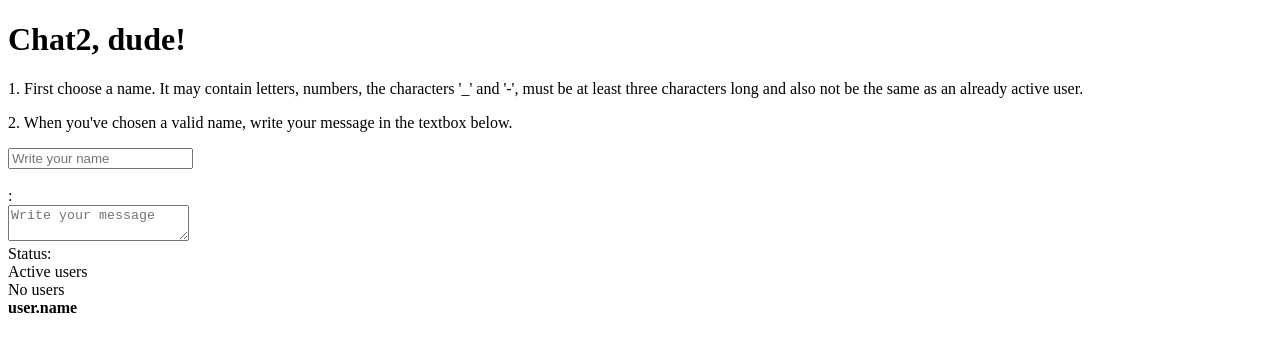
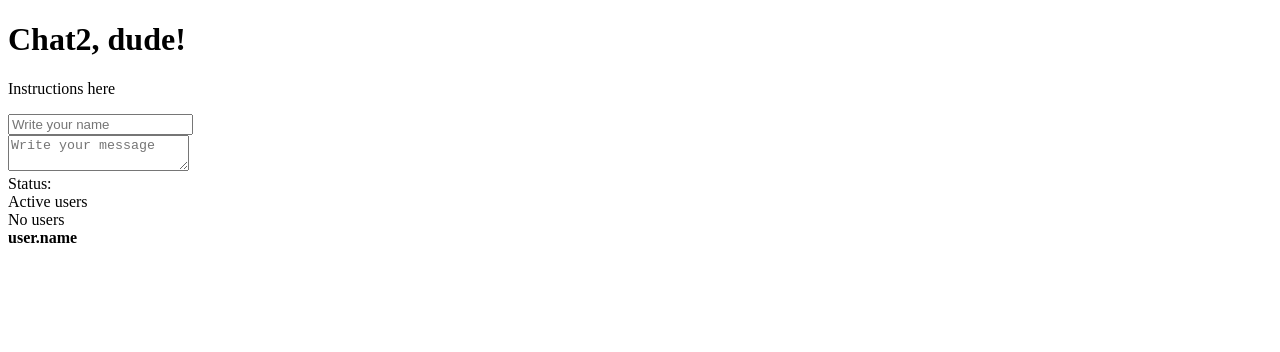
Before and after one commit to wallindev/chat2-react, a React app: page / in a window 1280 px wide. Shown: the top 352 px of the page. Built offline with nearby package versions, Linux system fonts and the light colour scheme; the HTML template or start-up script is replaced by a standard one.

Commit message:
Changed Chat component to stateless function

```diff
--- a/src/client/components/Chat.jsx
+++ b/src/client/components/Chat.jsx
@@ -1,7 +1,28 @@
-import React from 'react';
+import React, { Component } from 'react';
 import PropTypes from 'prop-types';
 
-const Chat = ({ title }) => {
+const Chat = ({
+  title, instructions,
+  nameStatus, messageStatus, nameStatusType, messageStatusType,
+  nameStatusStyle, messageStatusStyle,
+  messageDisabled,
+  refTxtName,
+  nameHandler, messageHandler,
+  messages,
+}) => {
+
+  const divMessages = messages && messages.length > 0 && messages.map((message) => {
+    const date = new Date(message.created);
+    // Messages fetched from db has '_id' property, new messages in state only has 'socket' property (from socket.id)
+    const idChatMessage = `chat_message_${message._id || message.socket}`;
+    const idDate = `date_${message._id || message.socket}`;
+    const idName = `name_${message._id || message.socket}`;
+    const idMessage = `message_${message._id || message.socket}`;
+    const shortDate = date.toUTCString();
+    return <div key={ idChatMessage } className="chat-message">
+  <span key={ idDate } className="small" style={{ display: 'block' }}>{ shortDate }</span>
+  <span key={ idName } style={{ fontWeight: 500 }}>{ message.name }</span>: <span key={ idMessage } dangerouslySetInnerHTML={{ __html: message.message }} />
+</div>});
 
   return (
     <div id="chat-wrap" className="col-sm-9">
@@ -10,31 +31,46 @@ const Chat = ({ title }) => {
           <h1 className="panel-title">{ title }</h1>
         </div>
         <div className="panel-body">
-          <div id="instructions" className="small">
-            <p>1. First choose a name. It may contain letters, numbers, the characters '_' and '-', must be at least three characters long and also not be the same as an already active user.</p>
-            <p>2. When you've chosen a valid name, write your message in the textbox below.</p>
-          </div>
+          <div id="instructions" className="small" dangerouslySetInnerHTML={{ __html: instructions }} />
           <div id="chat">
-            <input type="text" id="chat-name" placeholder="Write your name" /> <span id="chat-name-msg"></span>
+            <input type="text" id="chat-name" placeholder="Write your name" ref={refTxtName} onChange={nameHandler} /> <span id="chat-name-msg" className={`text-${nameStatusType}`} style={nameStatusStyle}>{ nameStatus }</span>
             <div id="chat-messages" tabIndex="-1">
-              <div className="chat-message" ng-repeat="message in messages">
-                <span id="message_date_{{ $index }}" ng-bind="message.created | date:'short'" className="small"></span> <br />
-                <span id="message_name_{{ $index }}" ng-bind="message.name"></span>: <span id="message_message_{{ $index }}" ng-bind-html="message.message | html"></span>
-              </div>
+              { divMessages }
             </div>
-            <textarea id="chat-textarea" placeholder="Write your message"></textarea>
+            <textarea id="chat-textarea"
+              placeholder="Write your message"
+              onKeyDown={messageHandler}
+              disabled={messageDisabled}
+            />
             <div id="chat-status">
-              Status: <span id="chat-status-text" className="text-warning"></span>
+              Status: <span id="chat-status-text" className={`text-${messageStatusType}`} dangerouslySetInnerHTML={{ __html: messageStatus }} style={messageStatusStyle} />
             </div>
           </div>
         </div>
       </div>
     </div>
   );
-}
+};
 
 Chat.propTypes = {
   title: PropTypes.string.isRequired,
+  instructions: PropTypes.string.isRequired,
+  nameStatus: PropTypes.string.isRequired,
+  messageStatus: PropTypes.string.isRequired,
+  nameStatusType: PropTypes.string.isRequired,
+  messageStatusType: PropTypes.string.isRequired,
+  nameStatusStyle: PropTypes.object,
+  messageStatusStyle: PropTypes.object,
+  messageDisabled: PropTypes.bool.isRequired,
+  refTxtName: PropTypes.func.isRequired,
+  nameHandler: PropTypes.func.isRequired,
+  messageHandler: PropTypes.func.isRequired,
+  messages: PropTypes.arrayOf(PropTypes.object).isRequired,
+};
+
+Chat.defaultProps = {
+  title: 'Chat2',
+  instructions: '<p>Instructions here</p>',
 };
 
 export default Chat;
```
